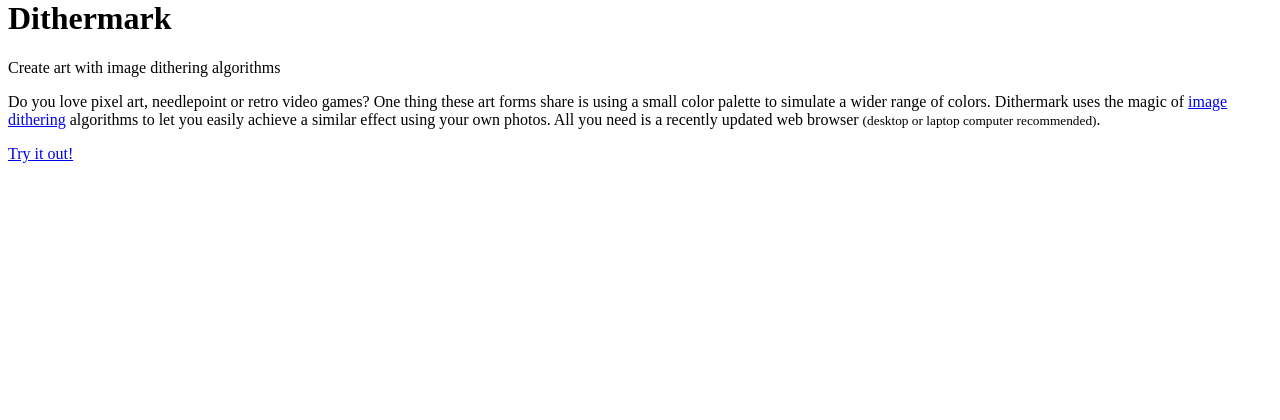
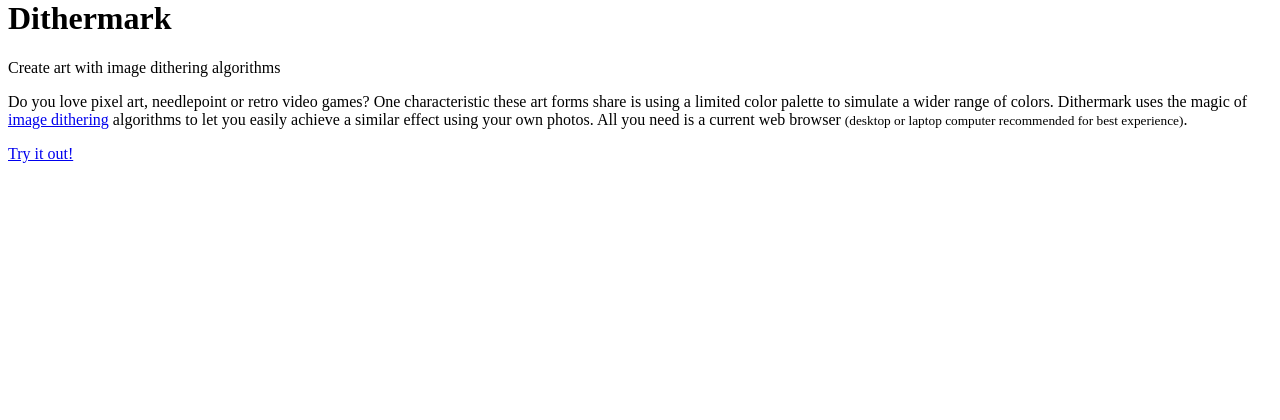
Before and after one commit to allen-garvey/dithermark-site, a PHP site: page /home.php in a window 1280 px wide. Shown: the part 365-785 px from the top of the page. Run offline with PHP 8.4, Linux system fonts and the light colour scheme; a stand-in replaces the project's code that opens the database connection; some libraries are stand-ins or nearby versions.

Commit message:
Edit home page copy

```diff
--- a/inc/templates/home/home.php
+++ b/inc/templates/home/home.php
@@ -18,7 +18,7 @@
 </div>
 <div class="home-copy text-section">
     <p>
-        Do you love pixel art, needlepoint or retro video games? One thing these art forms share is using a small color palette to simulate a wider range of colors. Dithermark uses the magic of <a href="https://en.wikipedia.org/wiki/Dither#Digital_photography_and_image_processing">image dithering</a> algorithms to let you easily achieve a similar effect using your own photos. All you need is a recently updated web browser <small>(desktop or laptop computer recommended)</small>.
+        Do you love pixel art, needlepoint or retro video games? One characteristic these art forms share is using a limited color palette to simulate a wider range of colors. Dithermark uses the magic of <a href="https://en.wikipedia.org/wiki/Dither#Digital_photography_and_image_processing">image dithering</a> algorithms to let you easily achieve a similar effect using your own photos. All you need is a current web browser <small>(desktop or laptop computer recommended for best experience)</small>.
     </p>
     <p class="callout"><a href="<?= DITHERMARK_APP_URL; ?>">Try it out!</a>
 </div>
```
